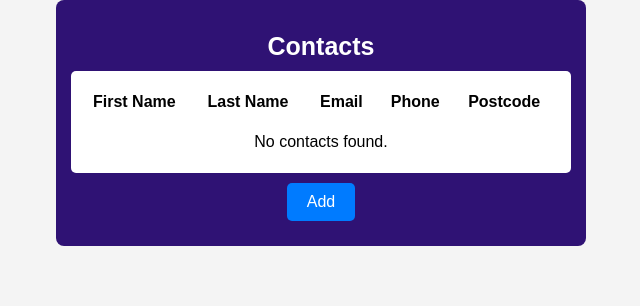
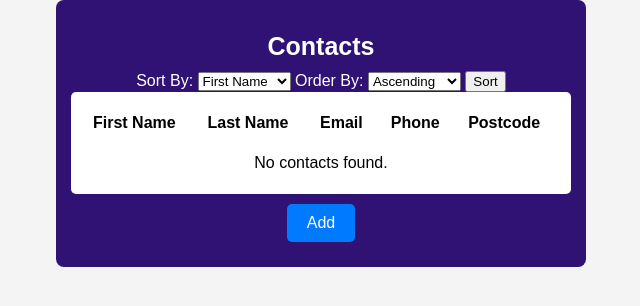
Before and after one commit to AdamPalmerGithub/addressBook, a Django app: page /addressBook/ in a window 1280 px wide. Shown: the part 78-384 px from the top of the page, without its empty margins (319-959 px from the left). Run offline with Django 5.2, Linux system fonts and the light colour scheme; the visitor is signed in with stand-in values (Sample User, id 1); data that the repository does not hold is empty.

Commit message:
added sorting function

```diff
--- a/myproject/myapp/templates/addressBook.html
+++ b/myproject/myapp/templates/addressBook.html
@@ -83,6 +83,22 @@
 </header>
 <div class="container">
 <h1> Contacts</h1>
+
+<form method="GET">
+    <label for="sort">Sort By:</label>
+    <select name="sort" id="sort">
+        <option value="first_name" {% if sort_by == "first_name" %}selected{% endif %}>First Name</option>
+        <option value="last_name" {% if sort_by == "last_name" %}selected{% endif %}>Last Name</option>
+        <option value="date_added" {% if sort_by == "date_added" %}selected{% endif %}>Date Added</option>
+    </select>
+    <label for="order">Order By:</label>
+    <select name="order" id="order">
+        <option value="asc" {% if order_by == "asc" %}selected{% endif %}>Ascending</option>
+        <option value="desc" {% if order_by == "desc" %}selected{% endif %}>Descending</option>
+    </select>
+    <button type="submit">Sort</button>
+</form>
+
 <table>
 <tr>
 <th>First Name</th>
--- a/myproject/myapp/views.py
+++ b/myproject/myapp/views.py
@@ -47,8 +47,13 @@ def logoutuser(request):
 @login_required(login_url="login")
 def addressBook(request):
     user = request.user
-    mycontacts = Contact.objects.filter(addr_bk_id_id=user)
-    return render(request, 'addressBook.html', {'user': user, 'mycontacts': mycontacts})
+    sort_by = request.GET.get("sort", "first_name")
+    order_by = request.GET.get("order", "asc")
+
+    if order_by == "desc":
+        sort_by = f"-{sort_by}"
+    mycontacts = Contact.objects.filter(addr_bk_id_id=user).order_by(sort_by)
+    return render(request, 'addressBook.html', {'user': user, 'mycontacts': mycontacts, "sort_by": sort_by})
 
 @login_required(login_url="login")
 def addContact(request):
```
